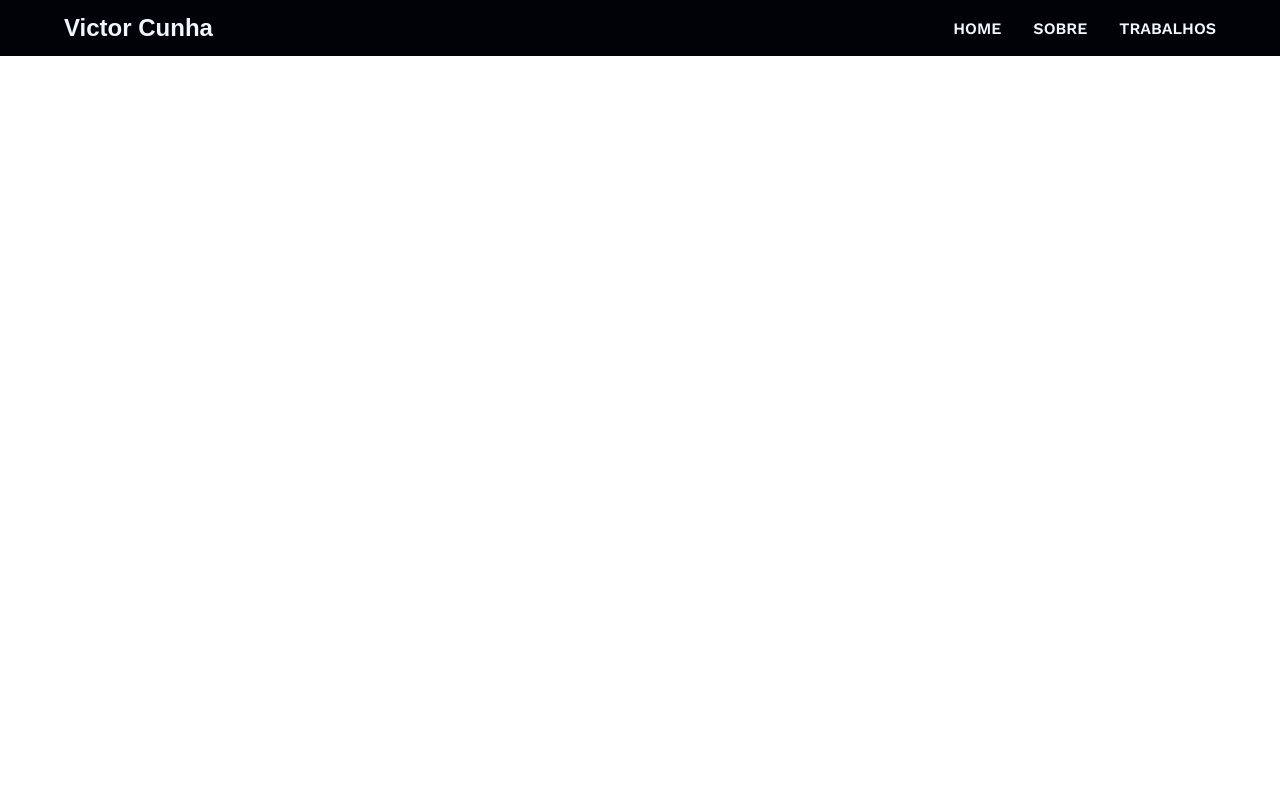
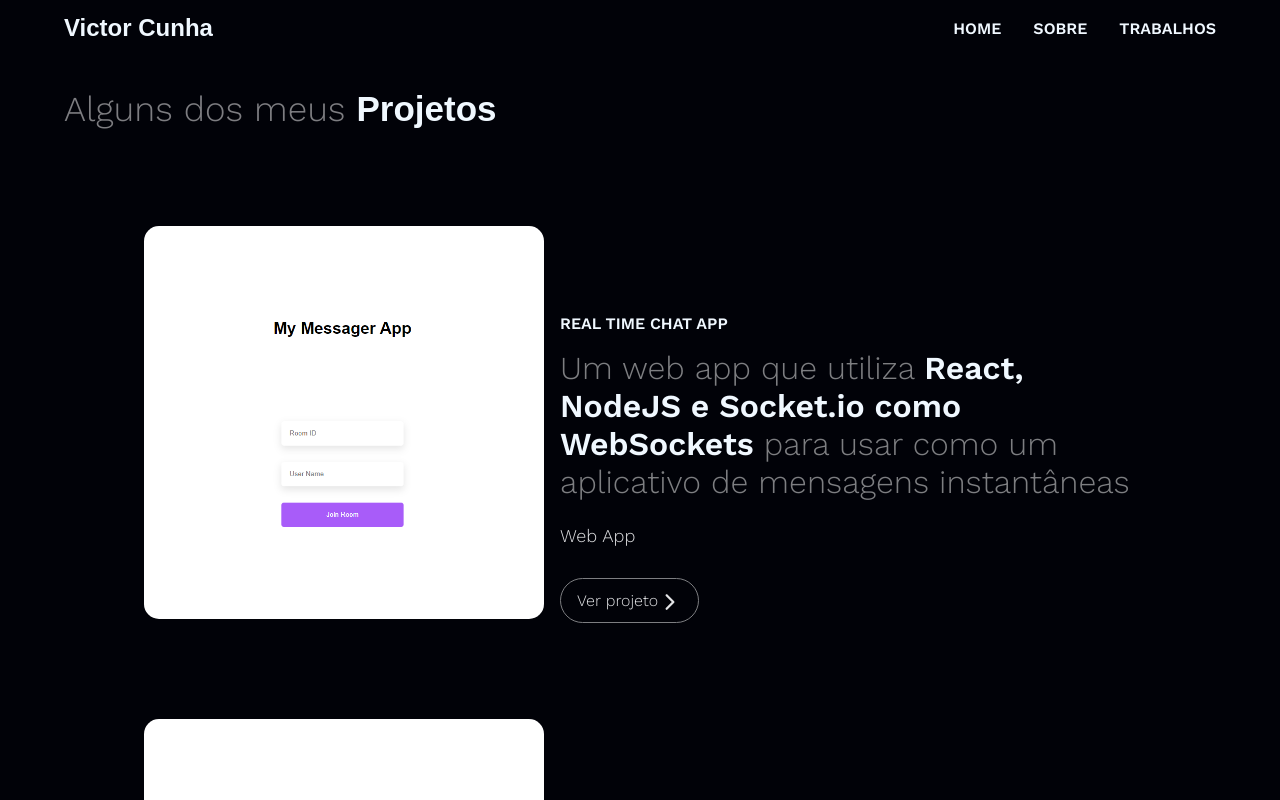
Before and after one commit to CunhaJoao1/portifolio-victorcunha, a React (Vite) app: page /projetos in a window 1280 px wide. Shown: the top 800 px of the page. Built offline with nearby package versions, Linux system fonts and the light colour scheme.

Commit message:
Adicionado a section projetos e cards

```diff
--- a/src/App.tsx
+++ b/src/App.tsx
@@ -4,6 +4,7 @@ import { Header } from './Components/Header/Header'
 import { Home } from './Components/Home/Home'
 import {BrowserRouter,Routes,Route} from "react-router-dom";
 import { Sobre } from './Components/Sobre/Sobre';
+import { Projetos } from './Components/Projetos/Projetos';
 
 function App() {
 
@@ -14,6 +15,7 @@ function App() {
           <Routes>
            <Route path='/' element={<Home/>}/>
            <Route path='/sobre' element={<Sobre/>}/>
+           <Route path='/projetos' element={<Projetos/>}/>
 
           </Routes>
 
--- a/src/Components/Header/Header.tsx
+++ b/src/Components/Header/Header.tsx
@@ -1,5 +1,31 @@
 import styled from "styled-components"
 import { Link } from "react-router-dom"
+
+import { useState, useEffect } from 'react';
+
+function getWindowDimensions() {
+  const { innerWidth: width, innerHeight: height } = window;
+  return {
+    width,
+    height
+  };
+}
+
+export default function useWindowDimensions() {
+  const [windowDimensions, setWindowDimensions] = useState(getWindowDimensions());
+
+  useEffect(() => {
+    function handleResize() {
+      setWindowDimensions(getWindowDimensions());
+    }
+
+    window.addEventListener('resize', handleResize);
+    return () => window.removeEventListener('resize', handleResize);
+  }, []);
+
+  return windowDimensions;
+}
+
 const Div = styled.div`
     width: 100%;
     height: 7vh;
@@ -27,16 +53,22 @@ const Div = styled.div`
 
 `
 export function Header(){
+    const { height, width } = useWindowDimensions();
     return(
         <Div>
+            <>
+
                 <h2 className="logo">Victor Cunha</h2>
-            <nav>
+                {width > 768? <nav>
                     <ul>
                         <li>HOME</li>
                         <li>SOBRE</li>
                         <li>TRABALHOS</li>
                     </ul>
                 </nav>
+                :''}
+
+            </>
         </Div>
     )
 }
--- /dev/null
+++ b/src/Components/Projetos/Cards.tsx
@@ -0,0 +1,104 @@
+import styled from "styled-components";
+import chat_img from "../../assets/chatapp.png"
+import {IoIosArrowForward} from "react-icons/io"
+
+
+const Div = styled.div`
+    display: grid;
+    margin-bottom: 6rem;
+
+    grid-template-areas:
+                        ". image . ."
+                        ". image content .";
+    grid-template-columns:auto clamp(15rem, 50%, 25rem) min(50%, 50rem);
+    @media screen and (max-width: 650px) {
+        grid-template-columns:auto clamp(15rem, 50%, 25rem) min(35%, 50rem);
+
+    }
+    @media screen and (max-width: 425px) {
+        grid-template-areas:
+                        ". image ."
+                        ". content .";
+    grid-template-columns: auto min( 90%,22rem) auto;
+
+    }
+    gap: 1rem;
+    .image{
+        grid-area: image;
+        img{
+            width: 100%;
+            border-radius: 15px;
+            object-fit: cover;
+        }
+    }
+    .text{
+        grid-area: content;
+        h5{
+            font-family: 'Work Sans';
+            font-size: 16px;
+            font-weight: 600;
+        }
+        .description{
+            font-family: 'Work Sans';
+            font-size: clamp(1.3rem , 3vw, 2rem);
+            font-weight: 400;
+            color: #7D7E81;
+
+            margin: 1rem 0 1.5rem 0;
+            span{
+                font-family: 'Work Sans';
+                font-size: inherit;
+                font-weight: 600;
+                color: aliceblue;
+            }
+        }
+        .type{
+            font-family: 'Work Sans';
+            font-size: 18px;
+            font-weight: 400;
+            color: #E3E4E6;
+        }
+        button{
+            border: 1px solid #7D7E81;
+            border-radius: 100px;
+            padding: .3rem 1rem;
+            background: none;
+            font-family: 'Work Sans';
+            font-size: 16px;
+            font-weight: 400;
+            color: #E3E4E6;
+
+            display: flex;
+            align-items: center;
+
+            cursor: pointer;
+            margin-top: 2rem;
+            p{
+                margin-top: .35rem;
+            }
+
+            transition: all .2s ease;
+            &:hover{
+                background: linear-gradient(to right top, #bc3cd8, #c63ac1, #c93dad, #c9439b, #c54b8c);
+                font-weight: 600;
+
+            }
+        }
+    }
+`
+
+export function Card(){
+    return(
+        <Div>
+            <div className="image">
+                <img src={chat_img} alt="" />
+            </div>
+            <div className="text">
+                <h5>REAL TIME CHAT APP</h5>
+                <p className="description">Um web app que utiliza <span>React, NodeJS e Socket.io como WebSockets</span> para usar como um aplicativo de mensagens instantâneas</p>
+                <p className="type">Web App</p>
+                <button type="button">Ver projeto <p><IoIosArrowForward size={'1.5em'}/></p> </button>
+            </div>
+        </Div>
+    )
+}
--- /dev/null
+++ b/src/Components/Projetos/Projetos.tsx
@@ -0,0 +1,42 @@
+import styled from "styled-components";
+import { Card } from "./Cards";
+
+
+
+
+const Div = styled.div`
+    width: 100%;
+    min-height: 93vh;
+    height: 100%;
+    background-color: #010208;
+    color: aliceblue;
+    padding: 2rem 5%;
+    .title{
+        h3{
+            font-family: 'Work Sans';
+            font-size: clamp(35px, 50%, 40px);
+            font-weight: 400;
+            color: #7D7D81;
+            margin-bottom: 6rem;
+            span{
+                font-weight: 600;
+                color: aliceblue;
+            }
+        }
+    }
+`
+export function Projetos(){
+    return(
+        <Div>
+            <div className="title">
+                <h3>Alguns dos meus <span>Projetos</span> </h3>
+            </div>
+            <div className="cards">
+                <Card/>
+                <Card/>
+                <Card/>
+
+            </div>
+        </Div>
+    )
+}
```
Also changed, not shown: src/Components/Sobre/Sobre.tsx (line endings or trailing spaces), src/assets/chatapp.png (added). Lines whose indentation alone changed are shown as unchanged.
